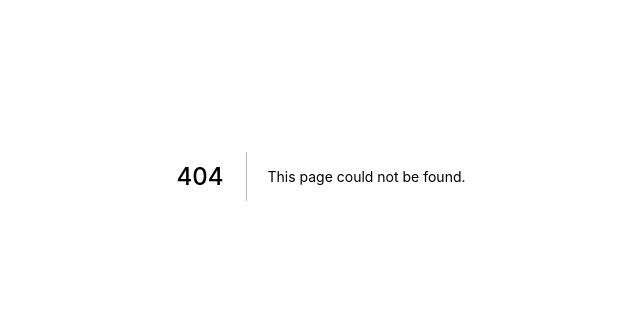
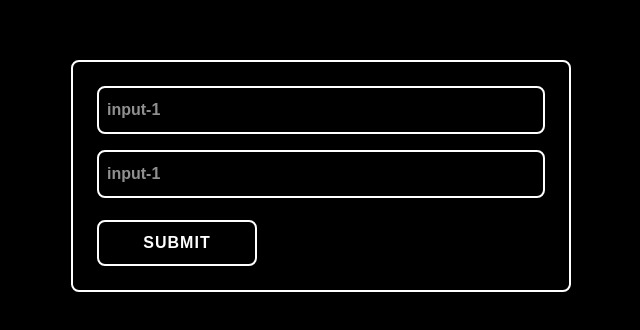
Before and after one commit to ameal-dev/my-components, a Next.js app: page /formone in a window 1280 px wide. Before the commit this address had no page. Shown: the part 224-554 px from the top of the page, without its empty margins (319-959 px from the left). Built offline with nearby package versions, Linux system fonts and the light colour scheme.

Commit message:
added FormOne component

```diff
--- /dev/null
+++ b/components/FormOne.tsx
@@ -0,0 +1,68 @@
+import styled from "styled-components";
+import { ButtonOne, InputOne, Spacer, Container, FlexWrapper } from "./_atoms";
+import React, { useState } from "react";
+
+const Form = styled.form`
+	display: flex;
+	justify-content: center;
+	flex-direction: column;
+	background-color: black;
+	border-radius: 0.5rem;
+	position: relative;
+	width: 500px;
+	padding: 1.5rem;
+	border: 2px solid white;
+	gap: 0.25rem;
+`;
+
+export const FormOne: React.FC = () => {
+	const [input, setInput] = useState("");
+
+	const changeHandler = (event) => {
+		setInput(event.target.value);
+	};
+
+	const submitHandler = (event) => {
+		event.preventDefault();
+	};
+
+	return (
+		<Container dark>
+			<Form onSubmit={submitHandler}>
+				<FlexWrapper col>
+					<label
+						htmlFor={"1"}
+						style={{ color: "white", fontWeight: "500" }}
+					></label>
+					<InputOne
+						dark
+						id={"1"}
+						type={"text"}
+						placeholder={"input-1"}
+						height={"3rem"}
+						onChange={changeHandler}
+					/>
+				</FlexWrapper>
+				<Spacer height={"0.5rem"} />
+				<FlexWrapper col>
+					<label
+						htmlFor={"2"}
+						style={{ color: "white", fontWeight: "500" }}
+					></label>
+					<InputOne
+						dark
+						id={"2"}
+						type={"text"}
+						placeholder={"input-1"}
+						height={"3rem"}
+						onChange={changeHandler}
+					/>
+				</FlexWrapper>
+				<Spacer height='4rem' />
+				<ButtonOne dark width={"10rem"} absolute bottom='1.5rem'>
+					SUBMIT
+				</ButtonOne>
+			</Form>
+		</Container>
+	);
+};
--- a/components/atoms.tsx
+++ b/components/_atoms.tsx
@@ -12,6 +12,11 @@ export const Container = styled.div<{ dark: boolean }>`
 	padding: 1rem;
 `;
 
+export const FlexWrapper = styled.div<{ col?: boolean }>`
+	display: flex;
+	flex-direction: ${({ col }) => (col ? "column" : "row")};
+`;
+
 export const Spacer = styled.div<{ width?: string; height?: string }>`
 	width: ${({ width }) => (width ? width : "1rem")};
 	height: ${({ height }) => (height ? height : "1rem")};
@@ -23,6 +28,7 @@ export const InputOne = styled.input<{
 	absolute?: boolean;
 	top?: string;
 	left?: string;
+	width?: string;
 	right?: string;
 	bottom?: string;
 	margin?: string;
@@ -36,17 +42,27 @@ export const InputOne = styled.input<{
 	border: 2px solid ${({ dark }) => (dark ? "white" : "black")};
 	font-size: 1rem;
 	border-radius: 0.5rem;
+	width: ${({ width }) => (width ? width : "")};
+	height: ${({ height }) => (height ? height : "")};
 	outline: none;
 	cursor: pointer;
 	box-shadow: ${({ dark }) =>
 		dark ? "" : "0px 0px 10px 2px rgba(0, 0, 0, 0.1)"};
 	color: ${({ dark }) => (dark ? "white" : "black")};
 	background-color: ${({ dark }) => (dark ? "black" : "white")};
-
-	&:hover {
-		background-color: "${({ dark }) => (dark ? "#1d1d1d" : "#e3e3e3")};";
+	&:target,
+	&:focus {
+		background-color: ${({ dark }) => (dark ? "#1d1d1d" : "#e3e3e3")};
+		border: 2px solid red;
 	}
 	font-weight: 600;
+	&::placeholder {
+		color: ${({ dark }) => (dark ? "#909090" : "black")};
+		opacity: 1;
+	}
+	&:focus::placeholder {
+		color: ${({ dark }) => (dark ? "#1d1d1d" : "#e3e3e3")};
+	}
 `;
 
 export const ButtonOne = styled.button<{
@@ -57,6 +73,7 @@ export const ButtonOne = styled.button<{
 	left?: string;
 	right?: string;
 	bottom?: string;
+	width?: string;
 	margin?: string;
 }>`
 	padding: ${({ padding }) => (padding ? padding : "0.75rem 2rem")};
@@ -67,6 +84,7 @@ export const ButtonOne = styled.button<{
 	left: ${({ left }) => (left ? left : "")};
 	border: 2px solid ${({ dark }) => (dark ? "white" : "black")};
 	font-size: 1rem;
+	width: ${({ width }) => (width ? width : "")};
 	letter-spacing: 1px;
 	border-radius: 0.5rem;
 	position: ${({ absolute }) => (absolute ? "absolute" : "relative")};
--- /dev/null
+++ b/pages/formone.tsx
@@ -0,0 +1,5 @@
+import { FormOne } from "../components/FormOne";
+
+export default function Formone() {
+	return <FormOne />;
+}
--- a/pages/index.tsx
+++ b/pages/index.tsx
@@ -1,7 +1,7 @@
 import Head from "next/head";
 import { useState } from "react";
 
-import { ButtonOne, Container, InputOne, Spacer } from "../components/atoms";
+import { ButtonOne, Container, InputOne, Spacer } from "../components/_atoms";
 
 export default function Home() {
 	const [darkMode, setDarkMode] = useState(true);
```
Also changed, not shown: components/cards.tsx (deleted, +0 -49 lines), 1 other file (tests, documents, lock files or other folders).
